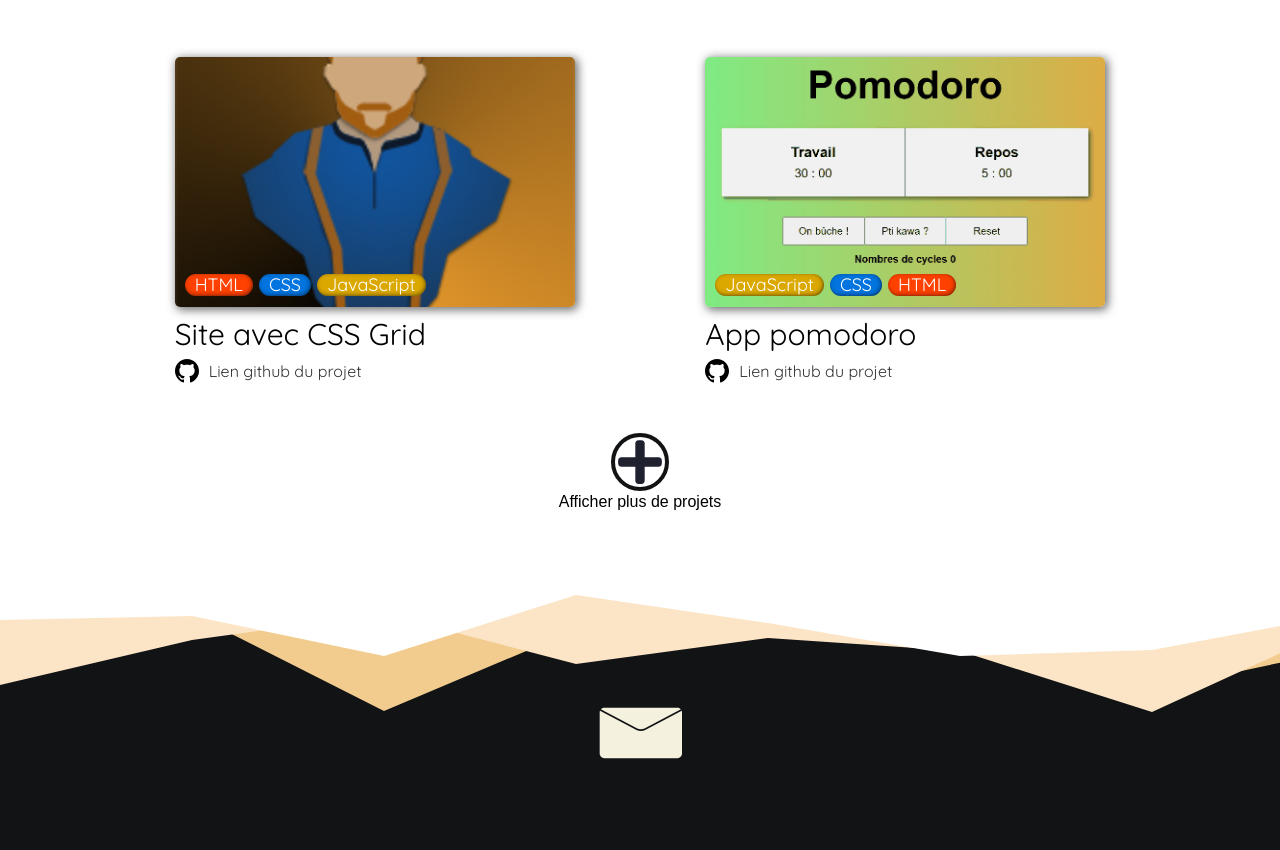
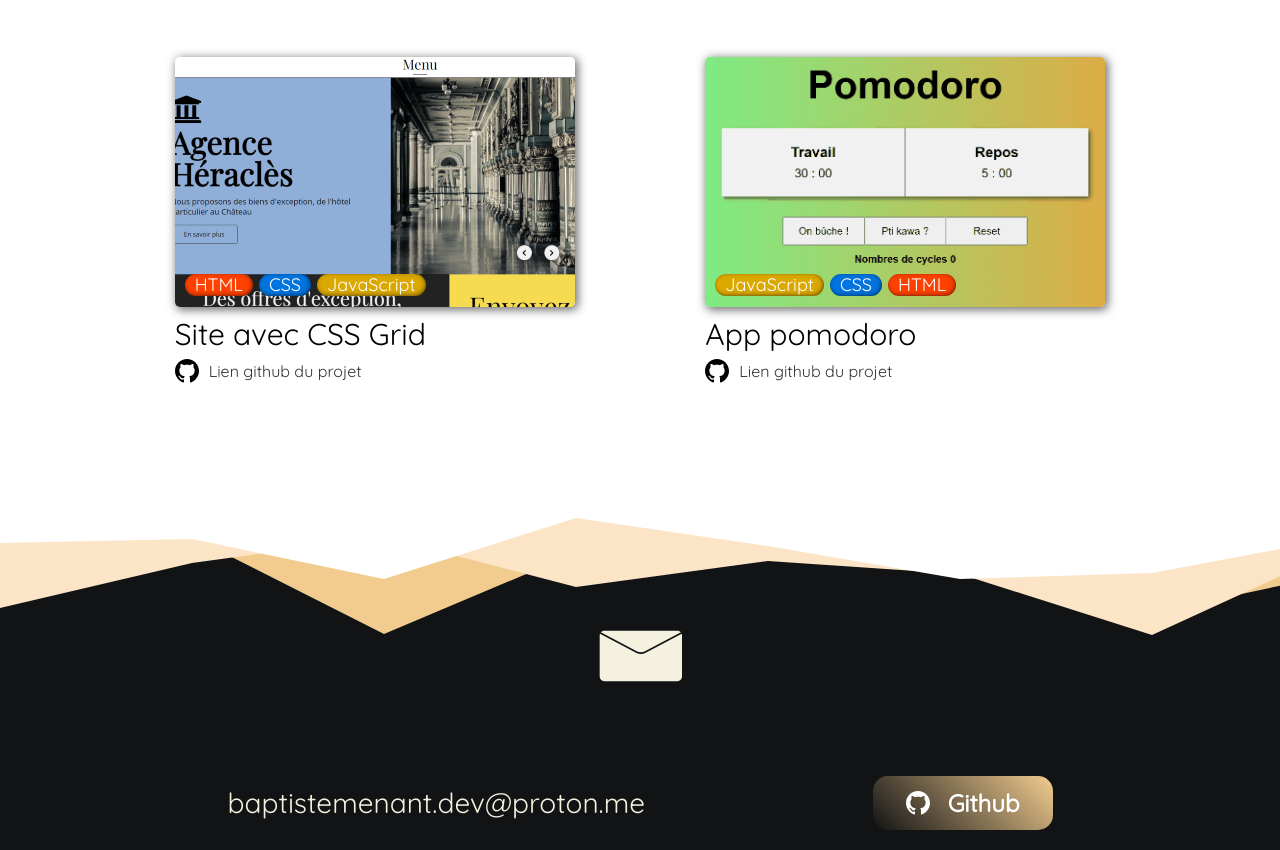
Before and after one commit to Git-Baptiste/portfolio, a plain HTML site: page index.html in a window 1280 px wide. Shown: the part 1845-2695 px from the top of the page. Drawn offline with Linux system fonts and the light colour scheme.

Commit message:
Update index.html

```diff
--- a/index.html
+++ b/index.html
@@ -151,7 +151,7 @@
 
                               <a href="https://git-baptiste.github.io/Grid-website/" target="_blank">
                                     <div class="img-carte">
-                                          <img src="./ressources/Geometric_profile_mini.jpg"    alt="Projet 1">
+                                          <img src="./ressources/grid_mini.png"    alt="Projet 1">
                                           <div class="container-pastilles">
                                                 <p class="pastille couleur-html">HTML</p>
                                                 <p class="pastille couleur-css">CSS</p>
@@ -254,11 +254,11 @@
 
 
 
-                  </div>
+                  <!-- </div>
                   <div class="afficher-plus">
                         <img src="./ressources/plus.svg" alt="Afficher plus de projets">
                         <p>Afficher plus de projets</p>
-                  </div>
+                  </div> -->
 
 
             </section>
```
